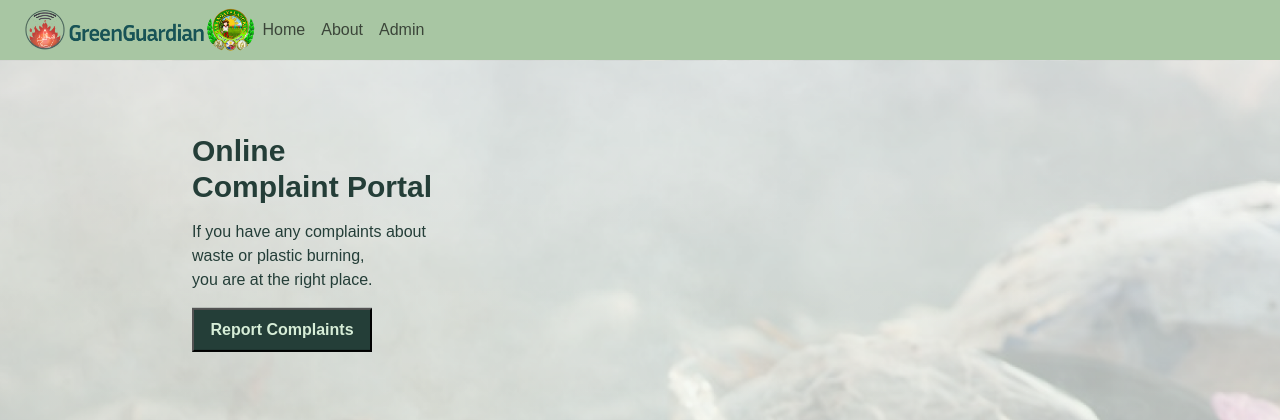
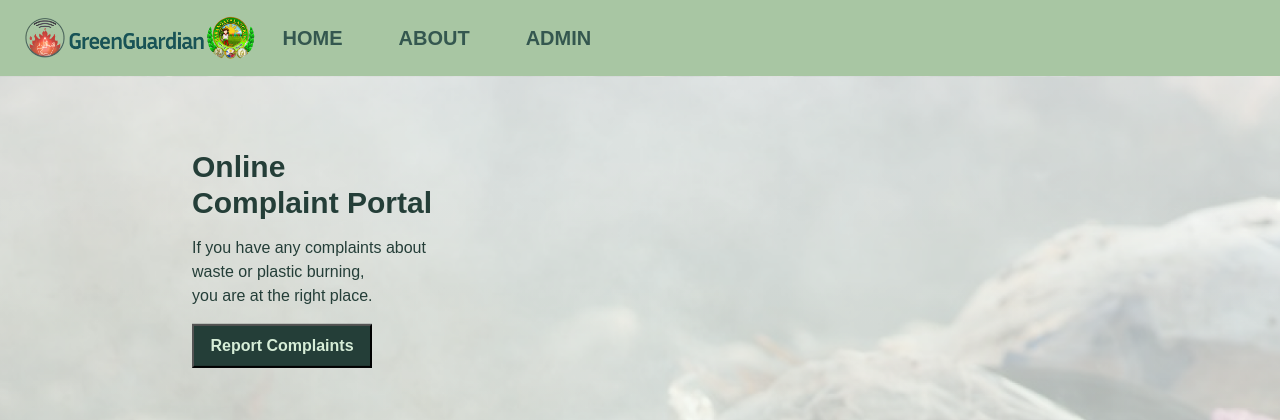
Before and after one commit to CarylleMG/Citizen, a PHP site: page /index.php in a window 1280 px wide. Shown: the top 420 px of the page. Run offline with PHP 8.4, Linux system fonts and the light colour scheme; some libraries are stand-ins or nearby versions.

```diff
--- a/cstyle.css
+++ b/cstyle.css
@@ -309,7 +309,7 @@ button:hover{
     background-color: #A8C6A3;
 }
 
-/*.navbar ul li{
+.navbar ul li{
     list-style: none;
     display: inline-block;
     margin: 0 20px;
@@ -326,7 +326,7 @@ button:hover{
     transition: 0.6s;
     position: relative;
     border-radius: 10%;
-}*/
+}
 .navbar ul li a:hover, .navbar ul li a:focus{
     color: #547460;
     cursor: pointer;
```
